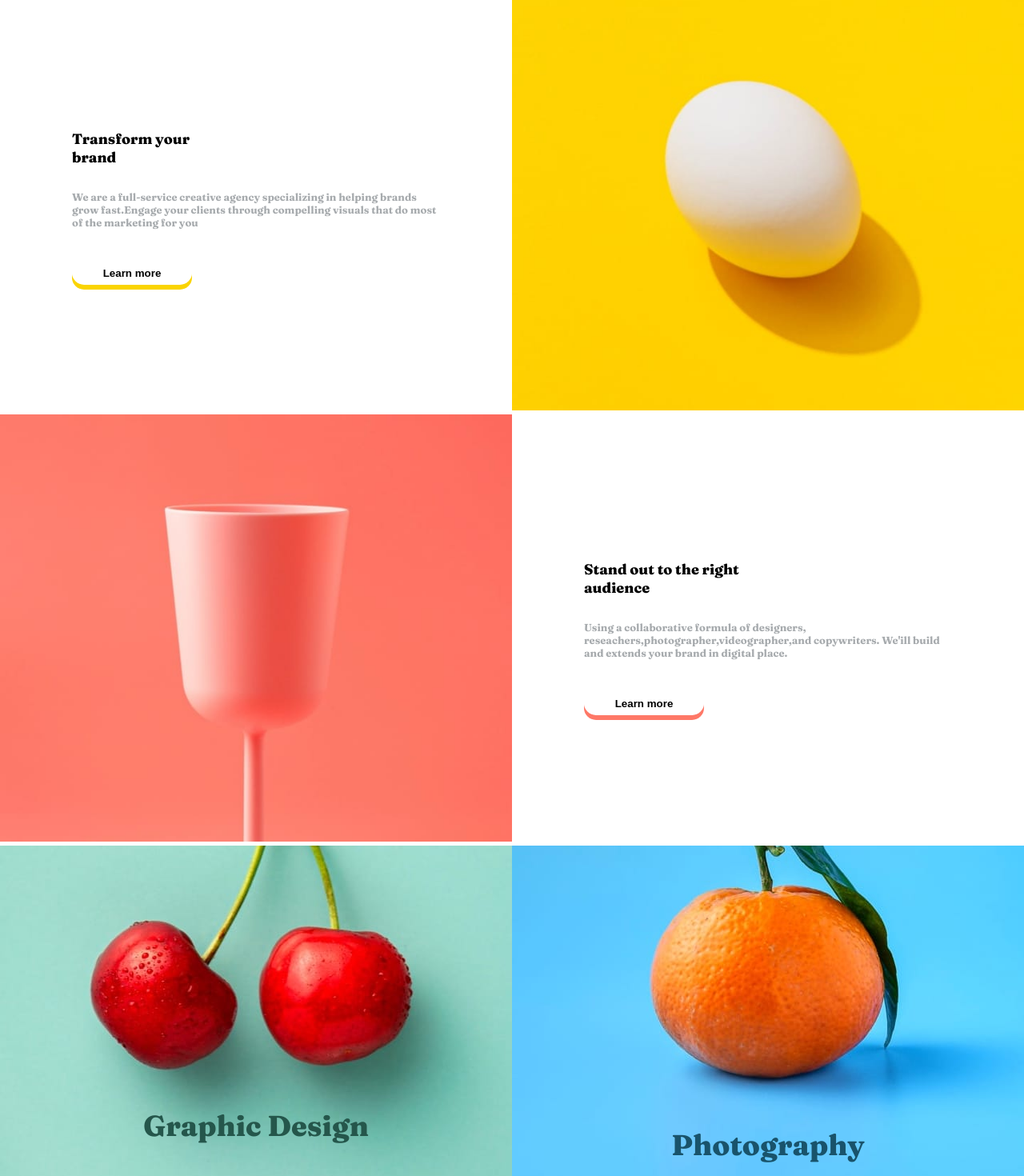
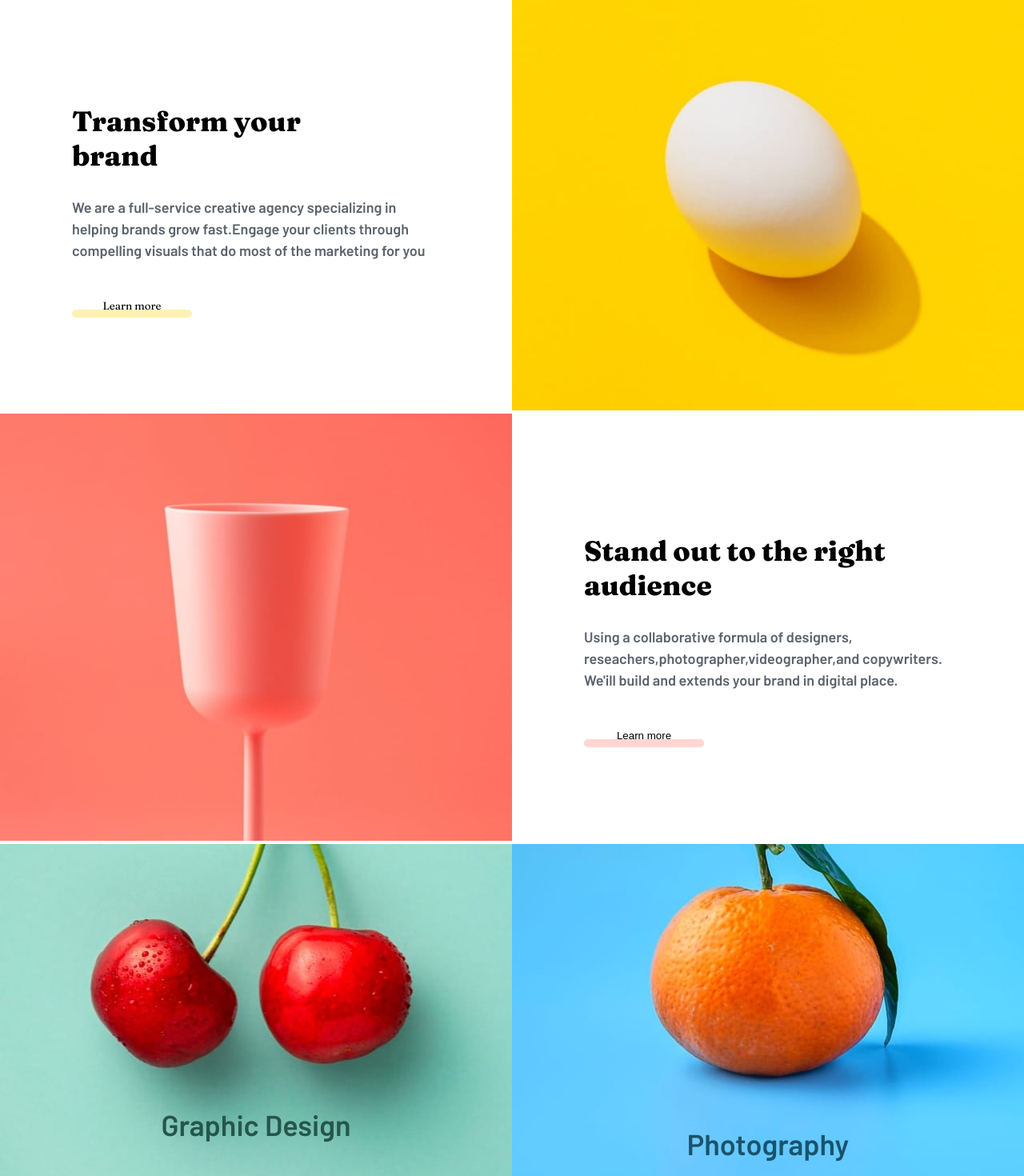
Before and after one commit to agun36/sunnyside-pro, a React (Create React App) app: page / in a window 1280 px wide. Shown: the part 820-2290 px from the top of the page at 80% size. Built offline with nearby package versions, Linux system fonts and the light colour scheme.

Commit message:
design update

```diff
--- a/public/index.html
+++ b/public/index.html
@@ -13,6 +13,9 @@
   <link
     href="https://fonts.googleapis.com/css2?family=Fraunces:ital,opsz,wght@0,9..144,100;0,9..144,200;0,9..144,300;0,9..144,400;0,9..144,500;0,9..144,600;0,9..144,700;0,9..144,800;0,9..144,900;1,9..144,100;1,9..144,300;1,9..144,400;1,9..144,500;1,9..144,600;1,9..144,700;1,9..144,800;1,9..144,900&display=swap"
     rel="stylesheet">
+  <link rel="preconnect" href="https://fonts.googleapis.com">
+  <link rel="preconnect" href="https://fonts.gstatic.com" crossorigin>
+  <link href="https://fonts.googleapis.com/css2?family=Barlow:ital,wght@0,600;1,600&display=swap" rel="stylesheet">
 
   <!--
       manifest.json provides metadata used when your web app is installed on a
--- a/src/App.scss
+++ b/src/App.scss
@@ -38,7 +38,7 @@ html::-webkit-scrollbar-thumb {
   border-radius: 5rem;
 }
 body {
-  font-family: $sunnyfamily;
+  font-family: $barlowfamily;
   font-size: 1.8rem;
 }
 .container {
@@ -103,20 +103,13 @@ body {
     display: flex;
     align-items: center;
     justify-content: center;
-    font-size: 9rem;
+    font-size: 4rem;
     font-weight: 700;
+    font-family: $sunnyfamily;
     color: $color-White;
     letter-spacing: 1rem;
     margin-top: 6rem;
-    @media screen and (max-width: 800px) {
     text-align: center;
-      font-size: 3rem;
-      margin-top: 3rem;
-    }
-    @media screen and (max-width: 600px) {
-      font-size: 3rem;
-      margin-top: 15rem;
-    }
   }
   .menu-icon {
     display: none;
@@ -135,6 +128,7 @@ body {
     flex-direction: column;
     align-items: center;
     justify-content: center;
+    margin-top: 5rem;
     .arrowdown {
       object-fit: contain;
     }
@@ -148,19 +142,19 @@ body {
     }
   }
 }
-.wrapbanner {
+.brandbanner {
   display: flex;
   flex-direction: column;
   justify-content: center;
   align-items: center;
-  .topbanner {
+  .transform {
     display: flex;
     @media screen and (max-width: 600px) {
       flex-direction: column-reverse;
       align-items: center;
     }
     width: 100%;
-    .banner-text {
+    .content {
       width: 50%;
       background: $color-White;
       display: flex;
@@ -172,50 +166,68 @@ body {
         width: 100%;
         text-align: center;
       }
-    }
-    .topbanner-title {
-      margin-top: 2rem;
+      .content-title {
+        margin-top: 3rem;
         margin-bottom: 3rem;
         font-weight: 800;
-      // font-size: 3.5rem;
+        font-size: 3.5rem;
+        font-family: $sunnyfamily;
         @media screen and (max-width: 800px) {
           text-align: center;
-        font-size: 1.4rem;
         }
       }
-    .topbanner-text {
-      color: $color-Grayish-blue;
-      font-weight: 700;
-      font-size: 1.3rem;
+      .content-text {
+        color: $color-Very-dark-grayish-blue;
+        font-weight: 600;
+        line-height: 1.5;
         @media screen and (max-width: 600px) {
           font-size: 1.4rem;
           font-weight: 600;
         }
       }
-    .topbanner-btn {
+      .learnmore-btn {
         width: 15rem;
         height: 3rem;
-      background: none;
-      box-shadow: 0rem 0.6rem 0rem 0rem $color-Yellow;
-      border-radius: 3rem;
+
         margin-top: 4rem;
         font-weight: 800;
+        font-family: $sunnyfamily;
+        text-transform: uppercase;
+        display: flex;
+        align-items: center;
+        justify-content: center;
+        position: relative;
         @media screen and (max-width: 800px) {
           margin: 5rem auto 4rem;
         }
+        .learnmore-btn1 {
+          background: $color-White;
+          font-family: $sunnyfamily;
         }
-    .topbanner-btn-orange {
+        .learnmoreline {
+          height: 1rem;
           width: 15rem;
-      height: 3rem;
-      background: none;
-      box-shadow: 0rem 0.6rem 0rem 0rem $color-Soft-red;
-      border-radius: 3rem;
-      margin-top: 4rem;
-      font-weight: 800;
-      @media screen and (max-width: 800px) {
-        margin: 5rem auto 4rem;
+          right: 0;
+          bottom: 0;
+          border-radius: 1.4rem;
+          background: rgba($color: $color-Yellow, $alpha: 0.3);
+          position: absolute;
         }
       }
+      .learnmore-btn2 {
+        background: $color-White;
+      }
+      .learnmoreline2 {
+        height: 1rem;
+        width: 15rem;
+        right: 0;
+        bottom: 0;
+        border-radius: 1.4rem;
+        background: rgba($color: $color-Soft-red, $alpha: 0.3);
+        position: absolute;
+      }
+    }
+
     .banner-img {
       width: 50%;
 
@@ -298,19 +310,16 @@ body {
   flex-direction: column;
   justify-content: center;
   align-items: center;
-  margin-top: 9rem;
+  margin-top: 6rem;
+  margin-bottom: 6rem;
   .wrapper-subtitle {
-    letter-spacing: 2rem;
+    letter-spacing: 1rem;
     text-transform: uppercase;
     color: $color-Grayish-blue;
     @media screen and (max-width: 800px) {
       text-align: center;
       line-height: 3;
-      font-size: 1.4rem;
-    }
-    @media screen and (max-width: 150px) {
-      font-size: 0.8rem;
-      letter-spacing: 1.5rem;
+      font-size: 2rem;
     }
   }
   .wrapper_client {
@@ -326,7 +335,10 @@ body {
       display: flex;
       flex-direction: column;
       align-items: center;
+      padding-inline: 5rem;
       img {
+        height: 5rem;
+        width: 5rem;
         border-radius: 50%;
       }
       .testimony-text {
@@ -337,6 +349,7 @@ body {
       }
       .testimony-title {
         margin-top: 3rem;
+        margin-bottom: 3rem;
         text-align: center;
         small {
           color: $color-Grayish-blue;
@@ -346,7 +359,6 @@ body {
   }
 }
 .blockquote {
-  margin: 3rem;
   display: grid;
   grid-template-columns: 1fr 1fr 1fr 1fr;
   .blockimg {
@@ -362,15 +374,15 @@ body {
 }
 .footer {
   width: 100%;
-  padding: 3rem;
+  // padding: 3rem;
   display: flex;
   flex-direction: column;
   align-items: center;
   justify-content: center;
-  background-color: rgba($color: $color-Dark-moderate-cyan-footer, $alpha: 0.3);
+  background-color: $color-Dark-moderate-cyan-footer;
   height: 70vh;
   .title {
-    margin-bottom: 10rem;
+    margin-bottom: 4rem;
     font-size: 3rem;
     font-weight: 800;
     color: $color-Dark-desaturated-cyan-graphic-design-text;
@@ -395,7 +407,7 @@ body {
   .footer-icons {
     display: flex;
     column-gap: 4.5rem;
-    margin-top: 10rem;
+    margin-top: 4rem;
   }
   @media screen and (max-width: 600px) {
     width: 100%;
--- a/src/assets/styles/variable.scss
+++ b/src/assets/styles/variable.scss
@@ -4,7 +4,7 @@ $color-Soft-red: hsl(7, 99%, 70%);
 $color-Yellow: hsl(51, 100%, 49%);
 $color-Dark-desaturated-cyan-graphic-design-text: hsl(167, 40%, 24%);
 $color-Dark-blue-photography-text: hsl(198, 62%, 26%);
-$color-Dark-moderate-cyan-footer: hsl(168, 34%, 41%);
+$color-Dark-moderate-cyan-footer: #90d4c5;
 
 // ### Neutral
 
@@ -14,4 +14,5 @@ $color-Dark-grayish-blue: hsl(232, 10%, 55%);
 $color-Grayish-blue: hsl(210, 4%, 67%);
 $color-White: hsl(0, 0%, 100%);
 $Font-size: 18px;
+$barlowfamily: 'Barlow', sans-serif;
 $sunnyfamily: 'Fraunces', serif;
--- a/src/components/Testimony.jsx
+++ b/src/components/Testimony.jsx
@@ -4,7 +4,7 @@ import thomas from '../assets/images/desktop/image-thomas.jpg'
 import jenny from '../assets/images/desktop/image-jennie.jpg'
 export const Testimony = () => {
   return (
-    <div className='wrapperstest container'>
+    <div className='wrapperstest '>
       <h1 className='wrapper-subtitle'>Clients testimonials</h1>
       <div className='wrapper_client'>
         <div className='testimonywrapper'>
--- a/src/components/TopBanner.jsx
+++ b/src/components/TopBanner.jsx
@@ -6,40 +6,46 @@ import orangecup from '../assets/images/desktop/image-stand-out.jpg'
 // import graphic from '../assets/images/desktop/image-graphic-design.jpg'
 export const TopBanner = () => {
   return (
-    <div className='wrapbanner'>
-      <div className='topbanner'>
-        <div className='banner-text'>
-          <h4 className='topbanner-title'>
+    <div className='brandbanner'>
+      <div className=' transform'>
+        <div className=' content'>
+          <h4 className=' content-title'>
             Transform your <br className='mobile-title' /> brand
           </h4>
-          <p className='topbanner-text'>
+          <p className=' content-text'>
             We are a full-service creative agency specializing in helping brands
             grow fast.Engage your clients through compelling visuals that do
             most of the marketing for you
           </p>
-          <button className='topbanner-btn'>Learn more</button>
+          <div className='learnmore-btn'>
+            <button className='learnmore-btn1'>Learn more</button>
+            <span className='learnmoreline'></span>
+          </div>
         </div>
         <div className='banner-img'>
           <img src={egg} alt='' />
         </div>
       </div>
-      <div className='topbanner'>
+      <div className='transform'>
         <div className='banner-img'>
           <img src={orangecup} alt='' />
         </div>
-        <div className='banner-text'>
-          <h4 className='topbanner-title'>
+        <div className='content'>
+          <h4 className='content-title'>
             Stand out to the right <br className='mobile-title' /> audience
           </h4>
-          <p className='topbanner-text'>
+          <p className='content-text'>
             Using a collaborative formula of designers,
             reseachers,photographer,videographer,and copywriters. We'ill build
             and extends your brand in digital place.
           </p>
-          <button className='topbanner-btn-orange'>Learn more</button>
+          <div className='learnmore-btn'>
+            <button className='learnmore-btn2'>Learn more</button>
+            <span className='learnmoreline2'></span>
+          </div>
         </div>
       </div>
-      <div className='topbanner banner '>
+      <div className='transform '>
         <div className='banner-img-back'>
           <div className='banner-item'>
             <h1 className='graphic-title'>Graphic Design</h1>
```
Lines whose indentation alone changed are shown as unchanged.
